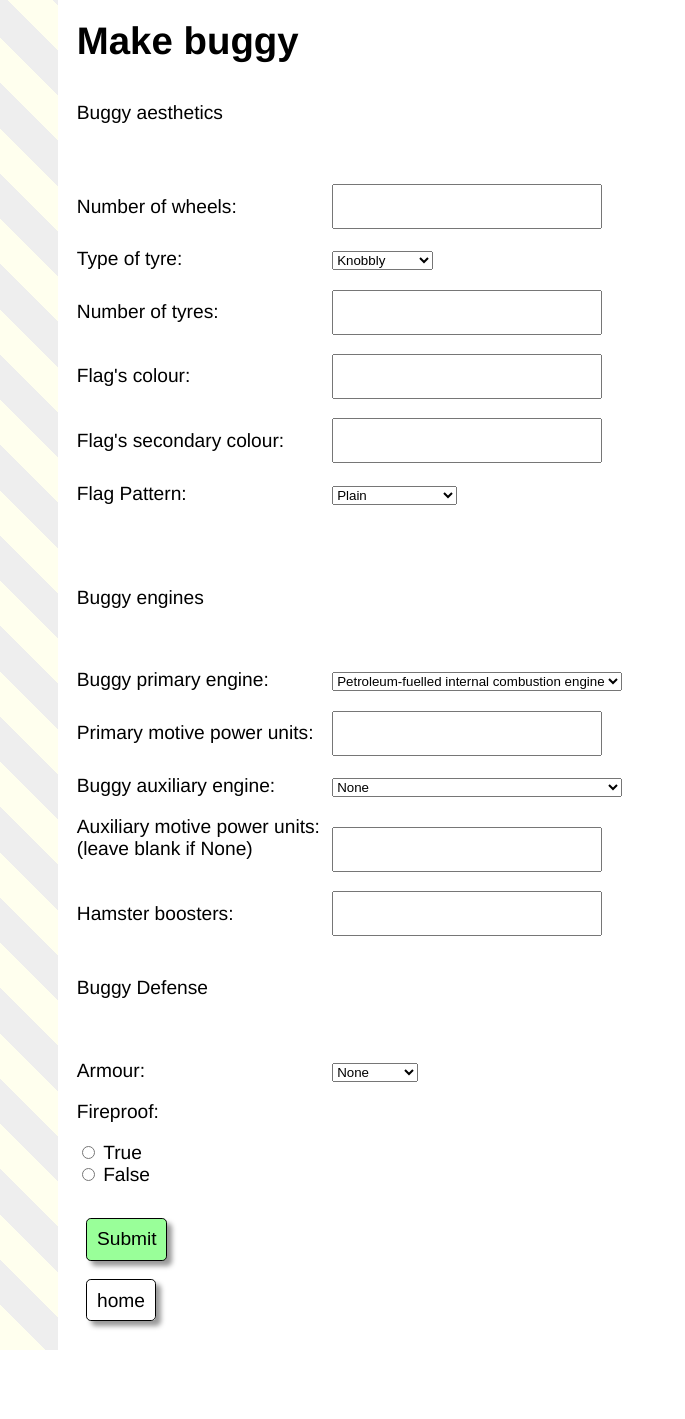
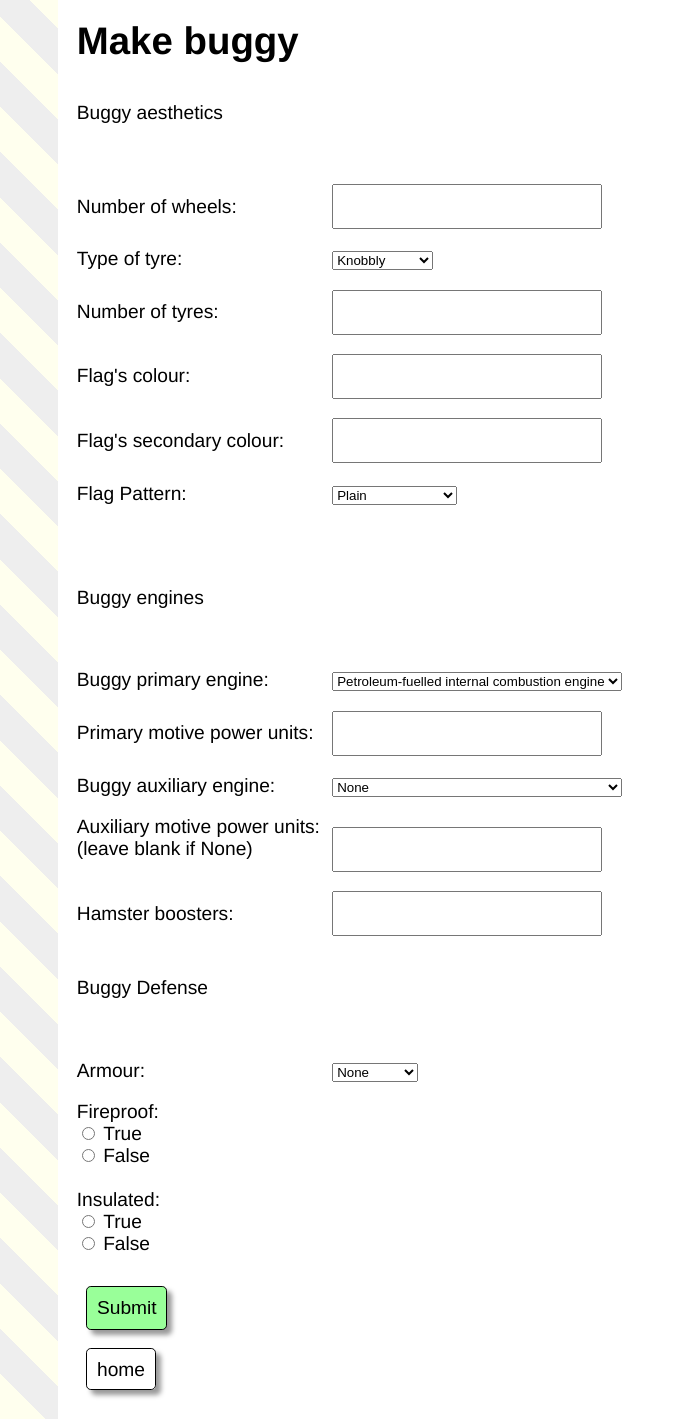
Before and after one commit to E-gonito/CS1999-buggy-race-editor, a Flask app: page /new in a window 1280 px wide. Shown: the whole page, without its empty margins (0-685 px from the left). Before the commit the page ends 1350 px from the top, so only its background shows below. Run offline with Flask 2, Linux system fonts and the light colour scheme.

Commit message:
fixed fireproof and added insulated to form

```diff
--- a/app.py
+++ b/app.py
@@ -102,13 +102,15 @@ def create_buggy():
     armour = request.form['armour']
     #fireproof
     fireproof = request.form['fireproof']
+    #insulated
+    insulated = request.form['insulated']
 
     try:
       with sql.connect(DATABASE_FILE) as con:
         cur = con.cursor()
         cur.execute(
-           "UPDATE buggies set qty_wheels=?, flag_color=?, flag_color_secondary=?, flag_pattern=?, power_type=?, power_units=?, aux_power_type=?, aux_power_units=?, hamster_booster=?, tyres=?, qty_tyres=?, armour=?, fireproof=? WHERE id=?",
-           (qty_wheels, flag_color, flag_color_secondary,flag_pattern, power_type, power_units, aux_power_type, aux_power_units, hamster_booster, tyres, qty_tyres, armour, fireproof, DEFAULT_BUGGY_ID)
+           "UPDATE buggies set qty_wheels=?, flag_color=?, flag_color_secondary=?, flag_pattern=?, power_type=?, power_units=?, aux_power_type=?, aux_power_units=?, hamster_booster=?, tyres=?, qty_tyres=?, armour=?, fireproof=?, insulated=? WHERE id=?",
+           (qty_wheels, flag_color, flag_color_secondary,flag_pattern, power_type, power_units, aux_power_type, aux_power_units, hamster_booster, tyres, qty_tyres, armour, fireproof, insulated, DEFAULT_BUGGY_ID)
          )
         con.commit()
         msg = "Record successfully saved"
--- a/init_db.py
+++ b/init_db.py
@@ -38,7 +38,8 @@ con.execute("""
     tyres                 VARCHAR(20),
     qty_tyres             INTEGER DEFAULT 4,
     armour                VARCHAR(20),
-    fireproof             BOOLEAN
+    fireproof             BOOLEAN,
+    insulated             BOOLEAN
 
 
   )
--- a/templates/buggy-form.html
+++ b/templates/buggy-form.html
@@ -108,6 +108,7 @@
 	<p> <br>
     Buggy Defense
    </p> </br>
+
 	<p>
 	<label for="armour">Armour:</label>
 	<select name="armour" id="armour">
@@ -119,12 +120,19 @@
 	<option value="titanium">Titanium</option>
 	</select>
 	</p>
-	<p>Fireproof:</p>
+
+	<p>Fireproof:<br>
 	<input type="radio" id="True" name="fireproof" value="True">
-	<label for="True">True</label><br>
+	<label for="fireproof">True</label><br>
 	<input type="radio" id="False" name="fireproof" value="False">
-	<label for="False">False</label><br>
+	<label for="fireproof">False</label><br>
+	<br>
 
+	Insulated:<br>
+	<input type="radio" id="True" name="insulated" value="True">
+	<label for="insulated">True</label><br>
+	<input type="radio" id="False" name="insulated" value="False">
+	<label for="insulated">False</label><br>
 	<br>
 
 
--- a/templates/buggy.html
+++ b/templates/buggy.html
@@ -47,6 +47,9 @@
 	<tr>
      <td>Fireproof:</td> <td> {{ buggy['fireproof'] }} </td>
     </tr>
+	<tr>
+     <td>Insulated:</td> <td> {{ buggy['insulated'] }} </td>
+    </tr>
   </table>
 
   <p>
```
